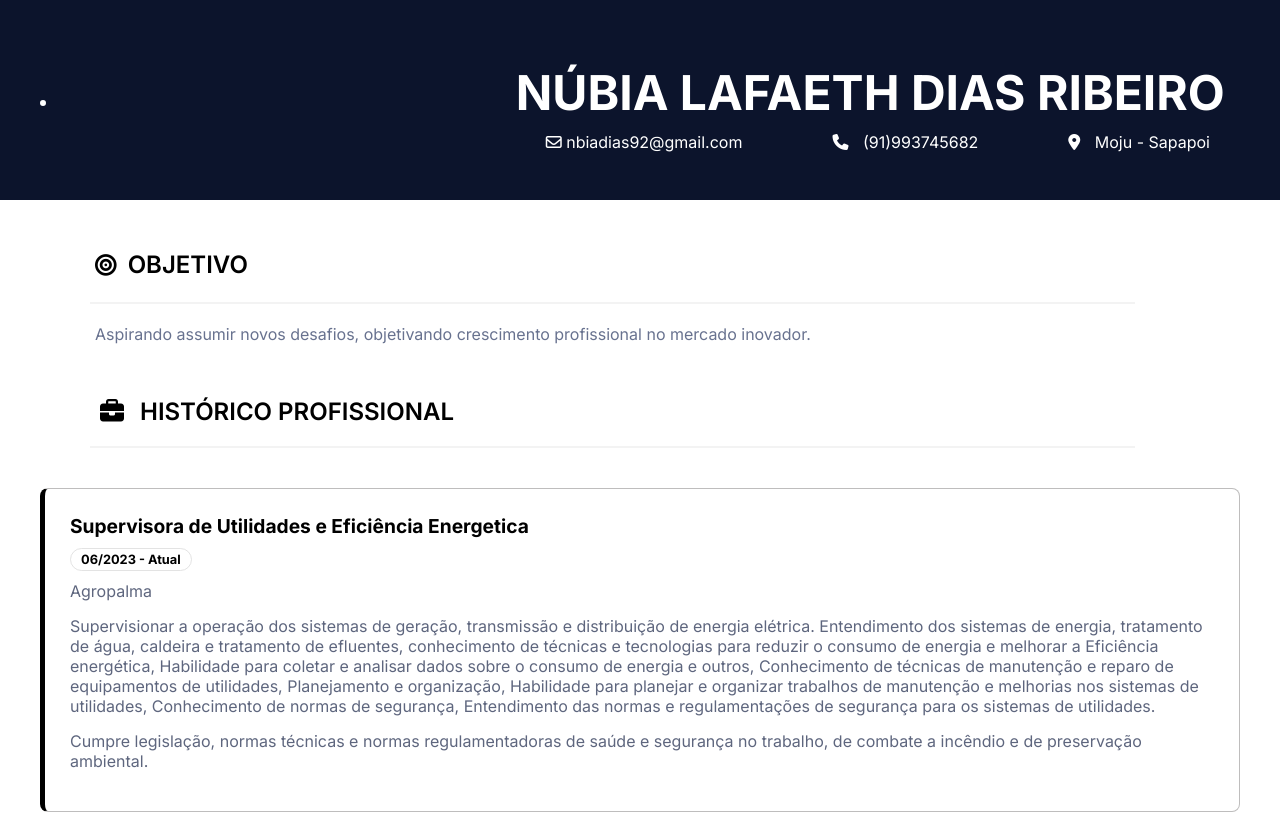
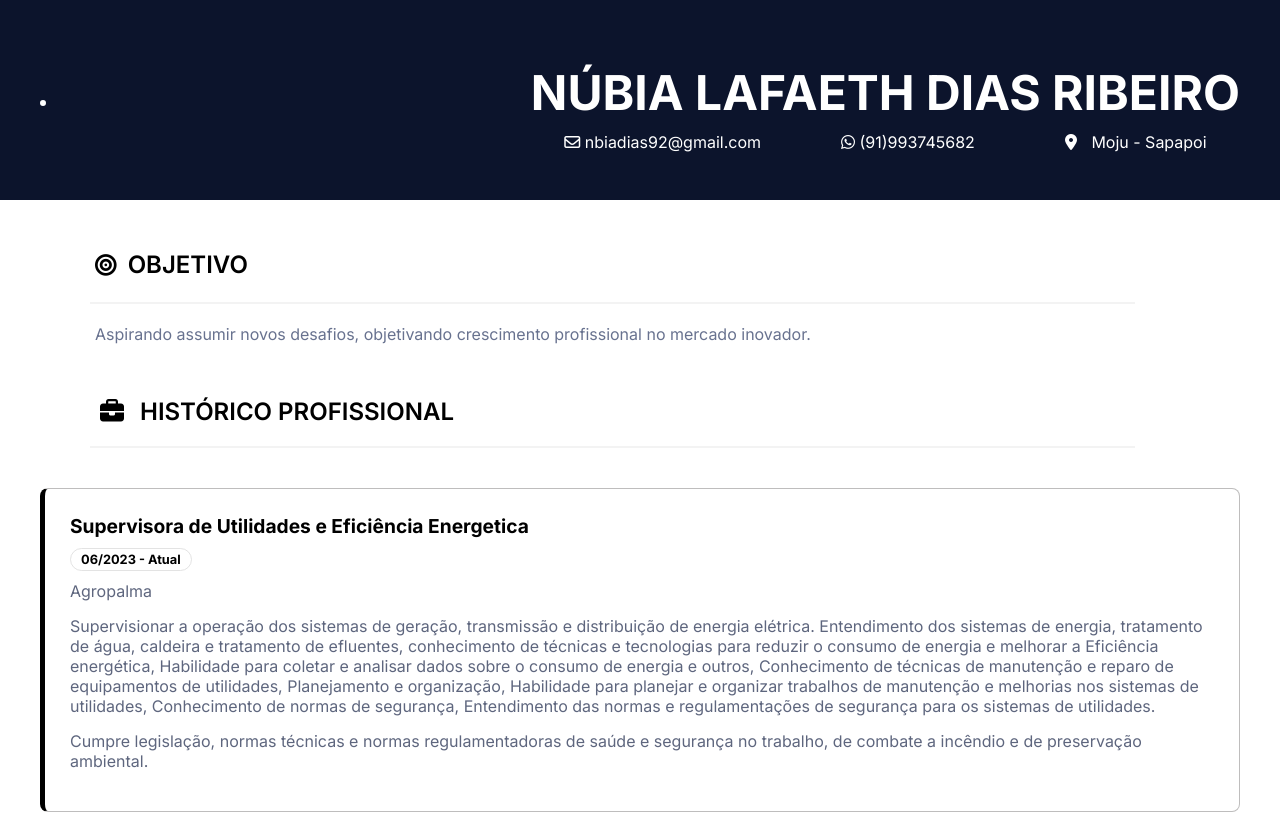
Before and after one commit to slva643/curriculo-nubia, a plain HTML site: page index.html in a window 1280 px wide. Shown: the top 814 px of the page. Drawn offline with Linux system fonts and the light colour scheme.

Commit message:
Update index.html

```diff
--- a/index.html
+++ b/index.html
@@ -21,7 +21,7 @@
       <h1>NÚBIA LAFAETH DIAS RIBEIRO</h1>
       <ul>
         <li><a href="nbiadias92@gmail.com"> <i class="fa-regular fa-envelope"></i> nbiadias92@gmail.com</a></li>
-        <li><a href=""><i class="fa-solid fa-phone"></i> (91)993745682</a></li>
+        <li><a href="https://api.whatsapp.com/send?phone=5591993745682"><i class="fa-brands fa-whatsapp"></i> (91)993745682</a></li>
         <li><a href=""><i class="fa-solid fa-location-dot"></i> Moju - Sapapoi</a></li>
       </ul>
     </div>
```
